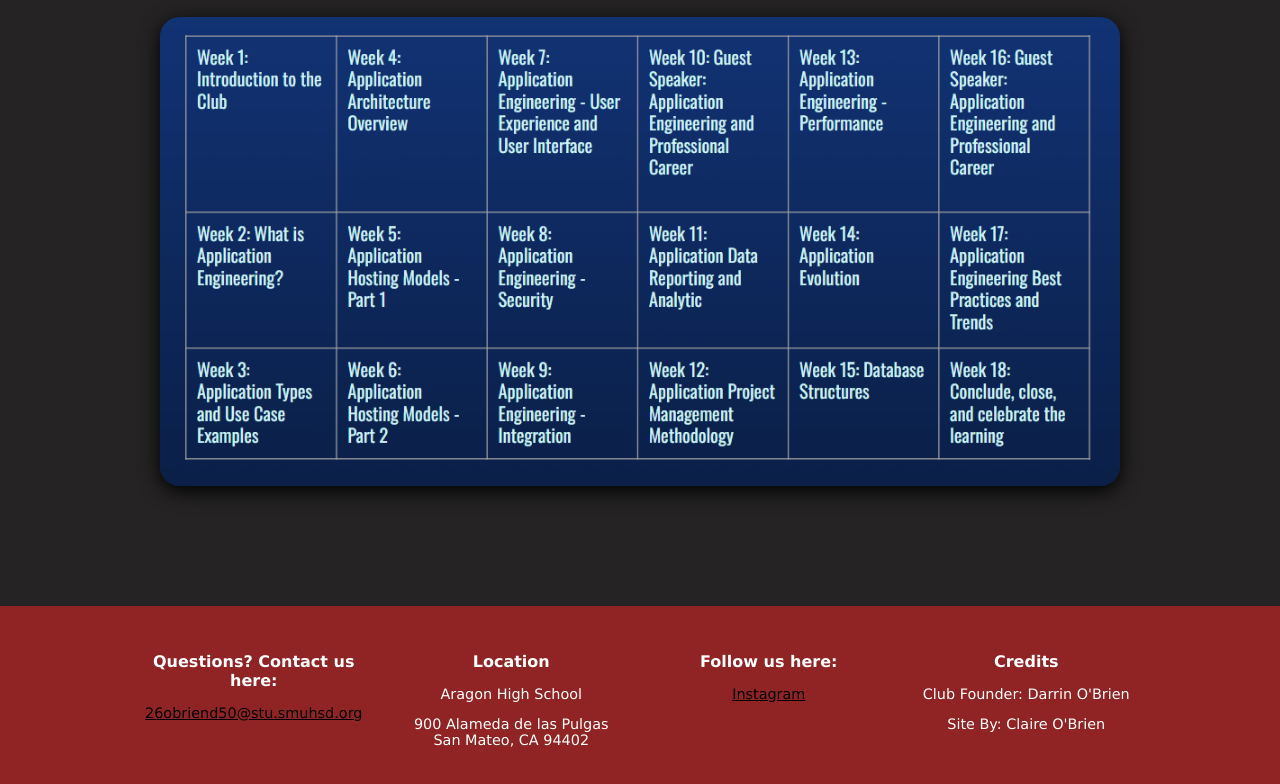
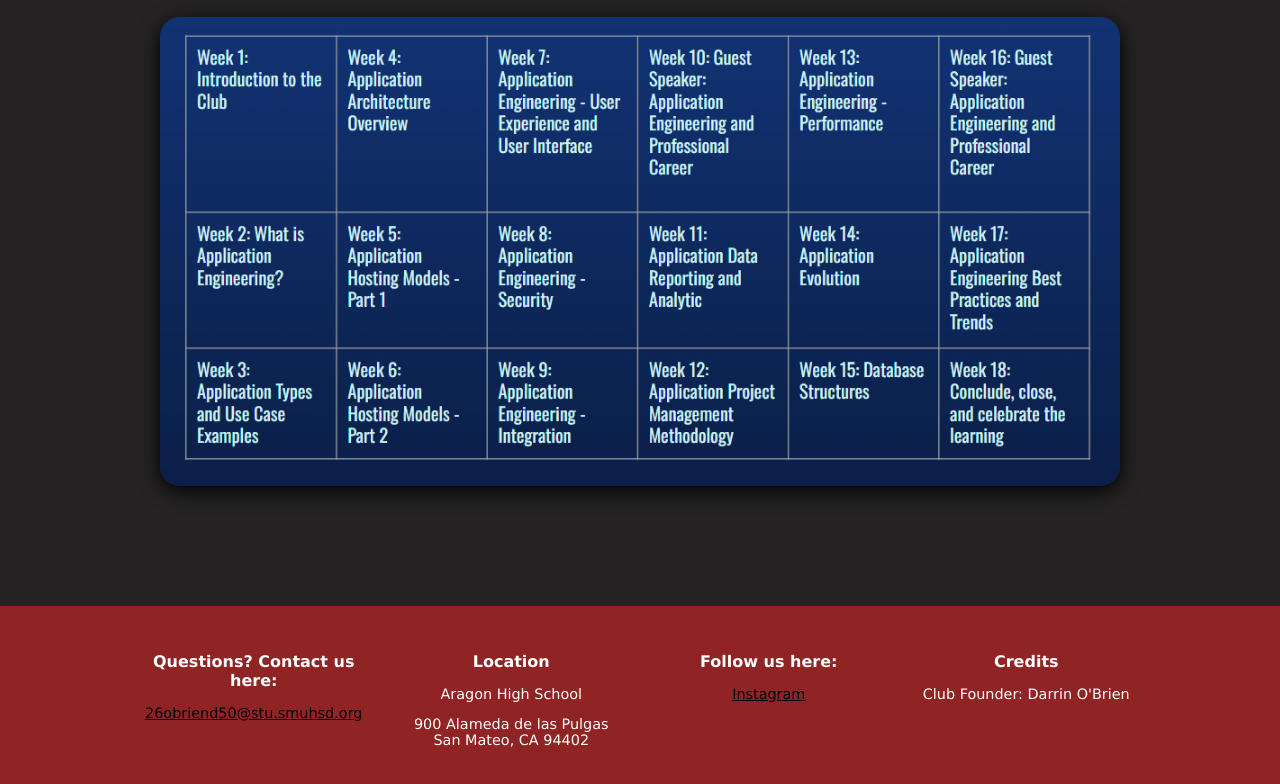
Before and after one commit to ClaireO-Brien/Application-Engineering-Club, a plain HTML site: page week1-lesson-page.html in a window 1280 px wide. Shown: the part 1096-1880 px from the top of the page. Drawn offline with Linux system fonts and the light colour scheme.

Commit message:
Update week1-lesson-page.html

```diff
--- a/week1-lesson-page.html
+++ b/week1-lesson-page.html
@@ -99,7 +99,6 @@
       <div class = "footer-col">
         <h3>Credits</h3>
         <p>Club Founder: Darrin O'Brien</p>
-        <p>Site By: Claire O'Brien</p>
       </div>
     </div>
   </footer>
```
